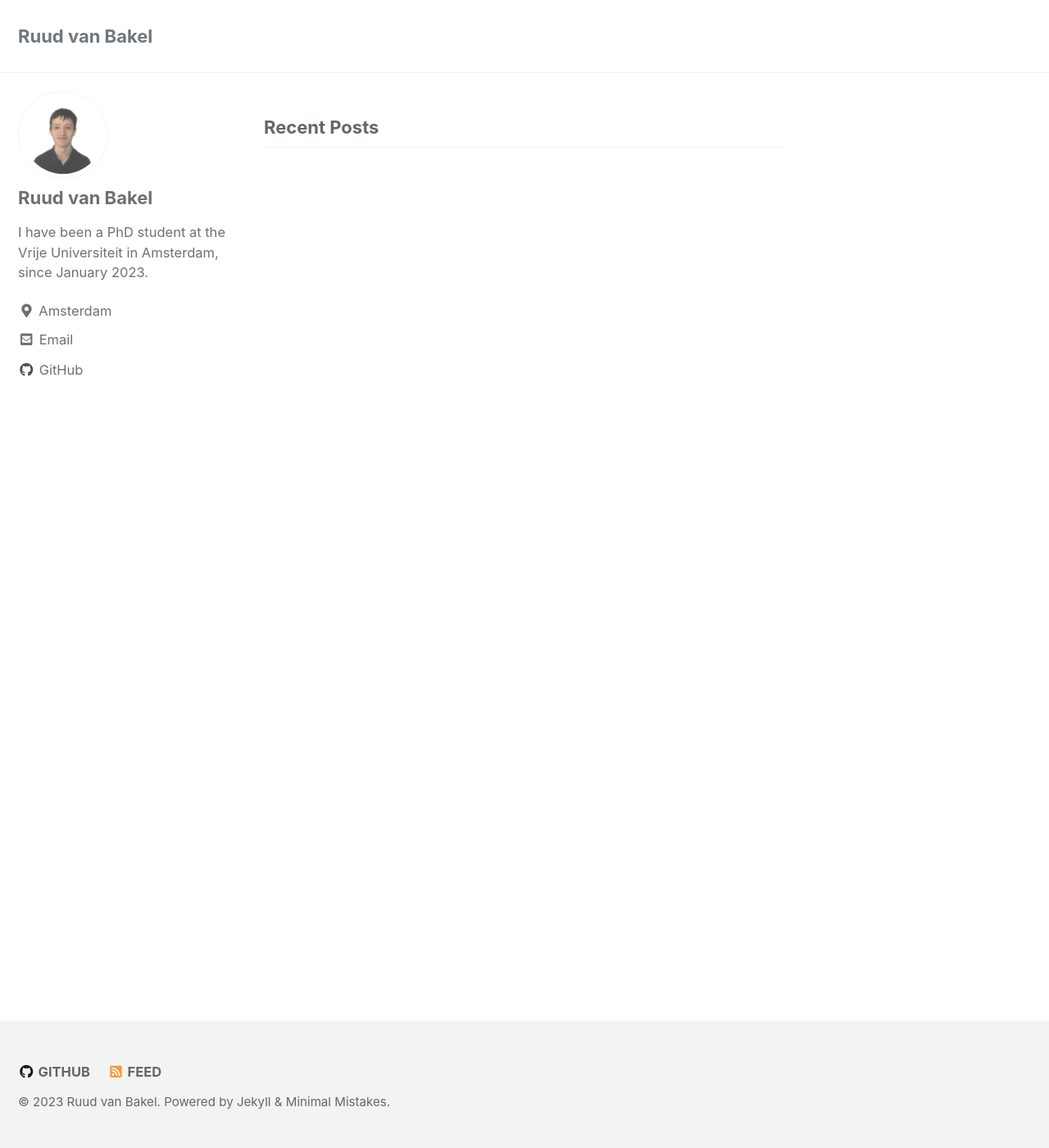
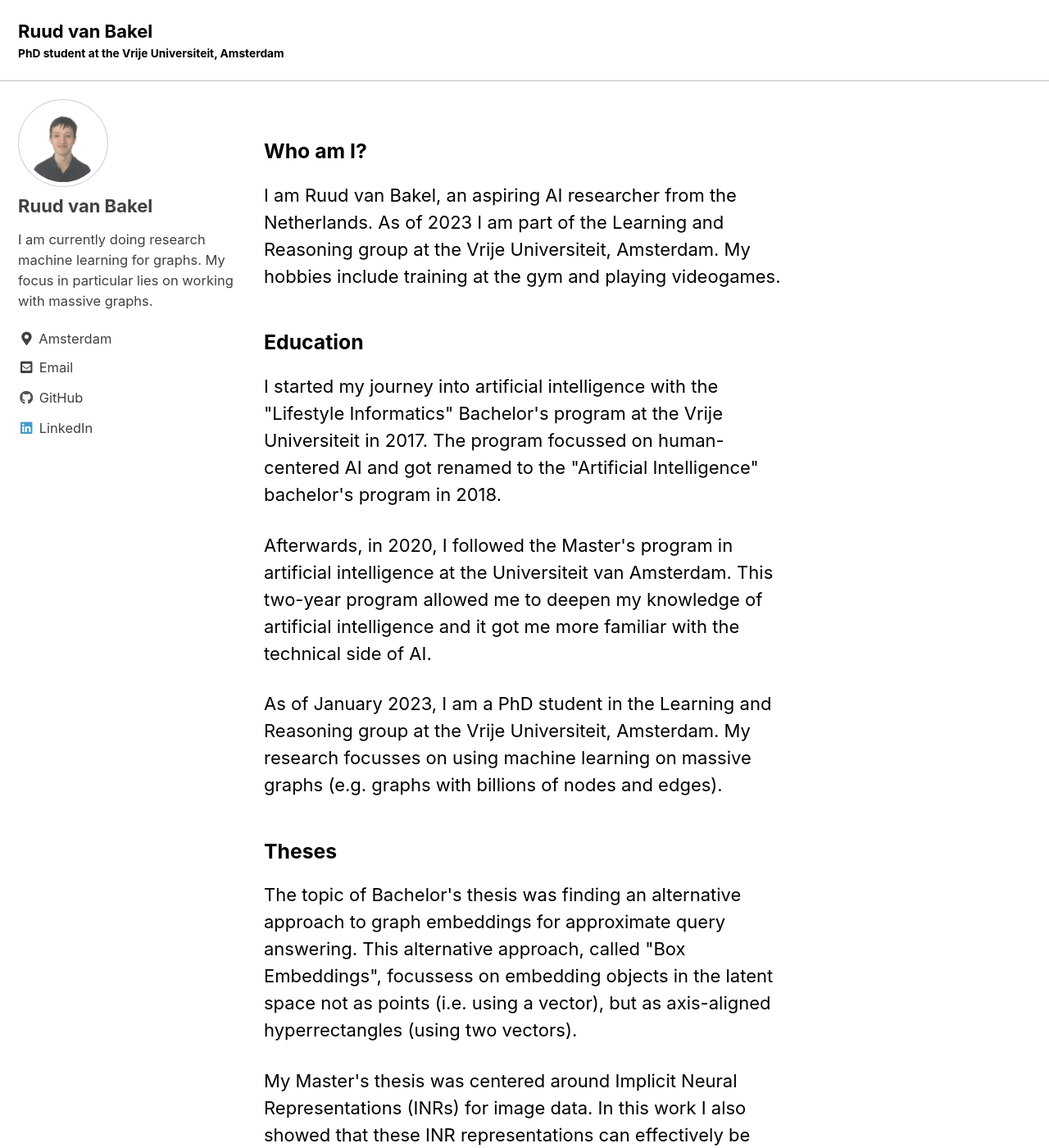
Before and after one commit to R-van-Bakel/R-van-Bakel.github.io, a Jekyll site: the page built from index.html, in a window 1280 px wide and 1400 px high. Shown: the whole window at 82% size. Built offline with Jekyll 4.4.1, drawn with Linux system fonts in a browser that asks for light colours; cached includes are drawn as plain includes; the list of posts is cut into pages by our own code; some of the changed text lies outside the part shown.

Commit message:
First working version of the site

```diff
--- a/_config.yml
+++ b/_config.yml
@@ -12,13 +12,13 @@
 
 # theme                  : "minimal-mistakes-jekyll"
 # remote_theme           : "mmistakes/minimal-mistakes"
-minimal_mistakes_skin    : "default" # "air", "aqua", "contrast", "dark", "dirt", "neon", "mint", "plum", "sunrise"
+minimal_mistakes_skin    : "contrast" # "default", "air", "aqua", "contrast", "dark", "dirt", "neon", "mint", "plum", "sunrise"
 
 # Site Settings
 locale                   : "en-US"
 title                    : "Ruud van Bakel"
 title_separator          : "-"
-subtitle                 : # site tagline that appears below site title in masthead
+subtitle                 : "PhD student at the Vrije Universiteit, Amsterdam" # site tagline that appears below site title in masthead
 name                     : "Ruud van Bakel"
 description              : "My personal website."
 url                      : # the base hostname & protocol for your site e.g. "https://mmistakes.github.io"
@@ -58,7 +58,7 @@ reCaptcha:
   secret                 :
 atom_feed:
   path                   : # blank (default) uses feed.xml
-  hide                   : # true, false (default)
+  hide                   : true # true, false (default)
 search                   : # true, false (default)
 search_full_content      : # true, false (default)
 search_provider          : # lunr (default), algolia, google
@@ -106,7 +106,7 @@ analytics:
 author:
   name             : "Ruud van Bakel"
   avatar           : "/assets/images/CV2.png"
-  bio              : "I have been a PhD student at the Vrije Universiteit in Amsterdam, since January 2023."
+  bio              : "I am currently doing research machine learning for graphs. My focus in particular lies on working with massive graphs."
   location         : "Amsterdam"
   email            :
   links:
@@ -128,6 +128,9 @@ author:
     - label: "Instagram"
       icon: "fab fa-fw fa-instagram"
       # url: "https://instagram.com/"
+    - label: "LinkedIn"
+      icon: "fab fa-fw fa-linkedin"
+      url: "https://www.linkedin.com/in/ruud-v-942425128/"
 
 # Site Footer
 footer:
@@ -150,6 +153,9 @@ footer:
     - label: "Instagram"
       icon: "fab fa-fw fa-instagram"
       # url:
+    - label: "LinkedIn"
+      icon: "fab fa-fw fa-linkedin"
+      url: "https://www.linkedin.com/in/ruud-v-942425128/"
 
 
 # Reading Files
--- a/_layouts/home.html
+++ b/_layouts/home.html
@@ -4,7 +4,8 @@ layout: archive
 
 {{ content }}
 
-<h3 class="archive__subtitle">{{ site.data.ui-text[site.locale].recent_posts | default: "Recent Posts" }}</h3>
+<!-- !!!I HAVE DISABLED THIS CODE AS TO REMOVE THE "Recen posts" SECTION FROM THE HOMEPAGE!!! -->
+<!-- <h3 class="archive__subtitle">{{ site.data.ui-text[site.locale].recent_posts | default: "Recent Posts" }}</h3>
 
 {% if paginator %}
   {% assign posts = paginator.posts %}
@@ -17,6 +18,6 @@ layout: archive
   {% for post in posts %}
     {% include archive-single.html type=entries_layout %}
   {% endfor %}
-</div>
+</div> -->
 
 {% include paginator.html %}
--- a/index.html
+++ b/index.html
@@ -2,3 +2,53 @@
 layout: home
 author_profile: true
 ---
+
+<!DOCTYPE html>
+
+<body>
+    <h3>Who am I?</h3>
+    <p>
+        I am Ruud van Bakel, an aspiring AI researcher from the Netherlands.
+        As of 2023 I am part of the Learning and Reasoning group at the Vrije Universiteit, Amsterdam.
+        My hobbies include training at the gym and playing videogames.
+    </p>
+
+    <h3>Education</h3>
+    <p>
+        I started my journey into artificial intelligence with the "Lifestyle Informatics" Bachelor's program
+        at the Vrije Universiteit in 2017. The program focussed on human-centered AI and got renamed to the
+        "Artificial Intelligence" bachelor's program in 2018.
+    </p>
+    <p>
+        Afterwards, in 2020, I followed the Master's program in artificial intelligence at the Universiteit
+        van Amsterdam. This two-year program allowed me to deepen my knowledge of artificial intelligence and
+        it got me more familiar with the technical side of AI.
+    </p>
+    <p>
+        As of January 2023, I am a PhD student in the Learning and Reasoning group at the Vrije Universiteit,
+        Amsterdam. My research focusses on using machine learning on massive graphs (e.g. graphs with billions
+        of nodes and edges).
+    </p>
+
+    <h3>Theses</h3>
+    <p>
+        The topic of Bachelor's thesis was finding an alternative approach to graph embeddings for approximate
+        query answering. This alternative approach, called "Box Embeddings", focussess on embedding objects
+        in the latent space not as points (i.e. using a vector), but as axis-aligned hyperrectangles (using
+        two vectors).
+    </p>
+    <p>
+        My Master's thesis was centered around Implicit Neural Representations (INRs) for image data. In this
+        work I also showed that these INR representations can effectively be used to train an autoencoder on.
+    </p>
+
+    <h3>Publications</h3>
+    <ul>
+        <li>
+            “Approximate Knowledge Graph Query Answering: From Ranking to Binary Classification” in Graph
+            Structures for Knowledge Representation and Reasoning, LNCS, volume 12640
+        </li>
+    </ul>
+</body>
+
+</html>
```
Also changed, not shown: favicon.ico (added), 5 other files.
